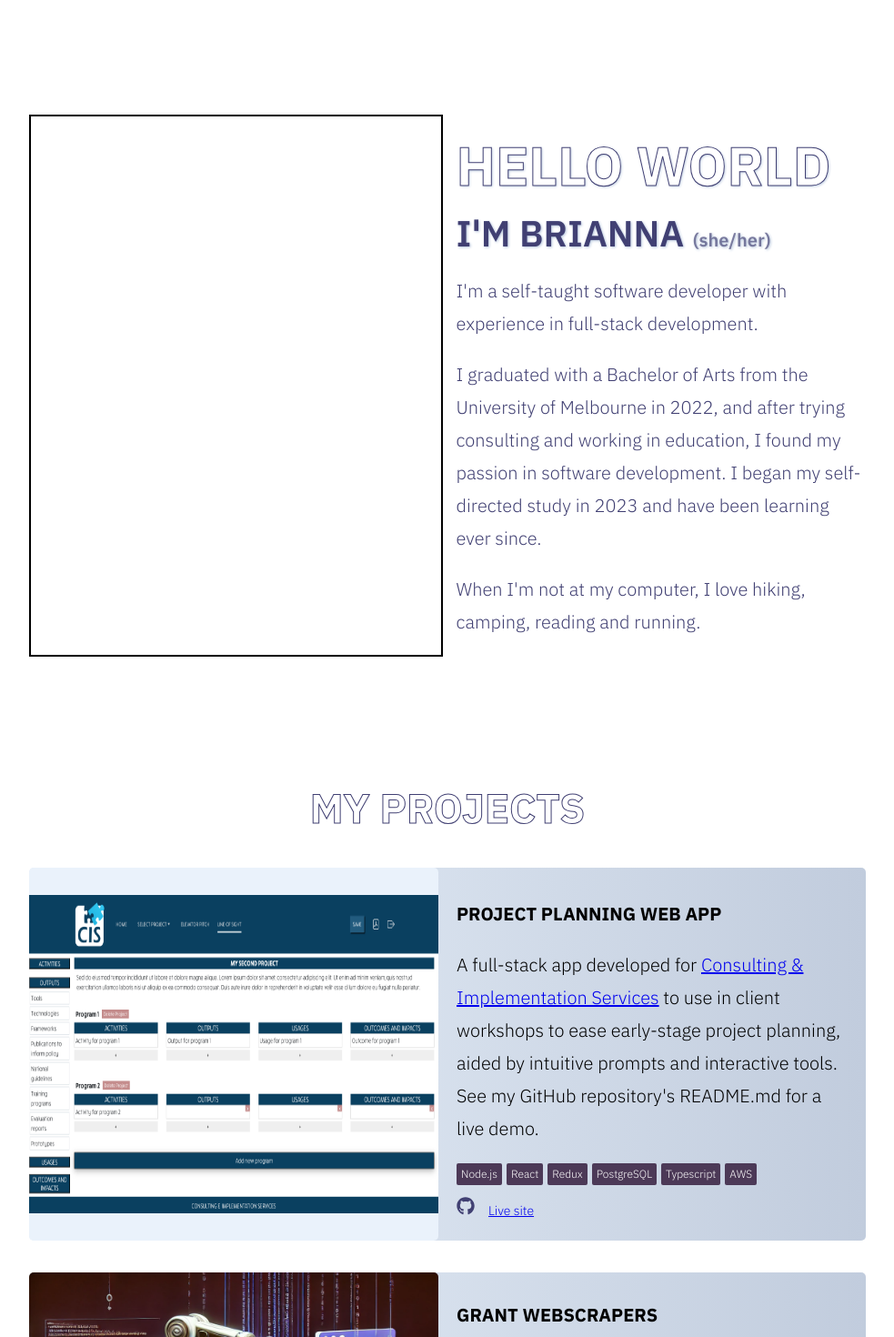
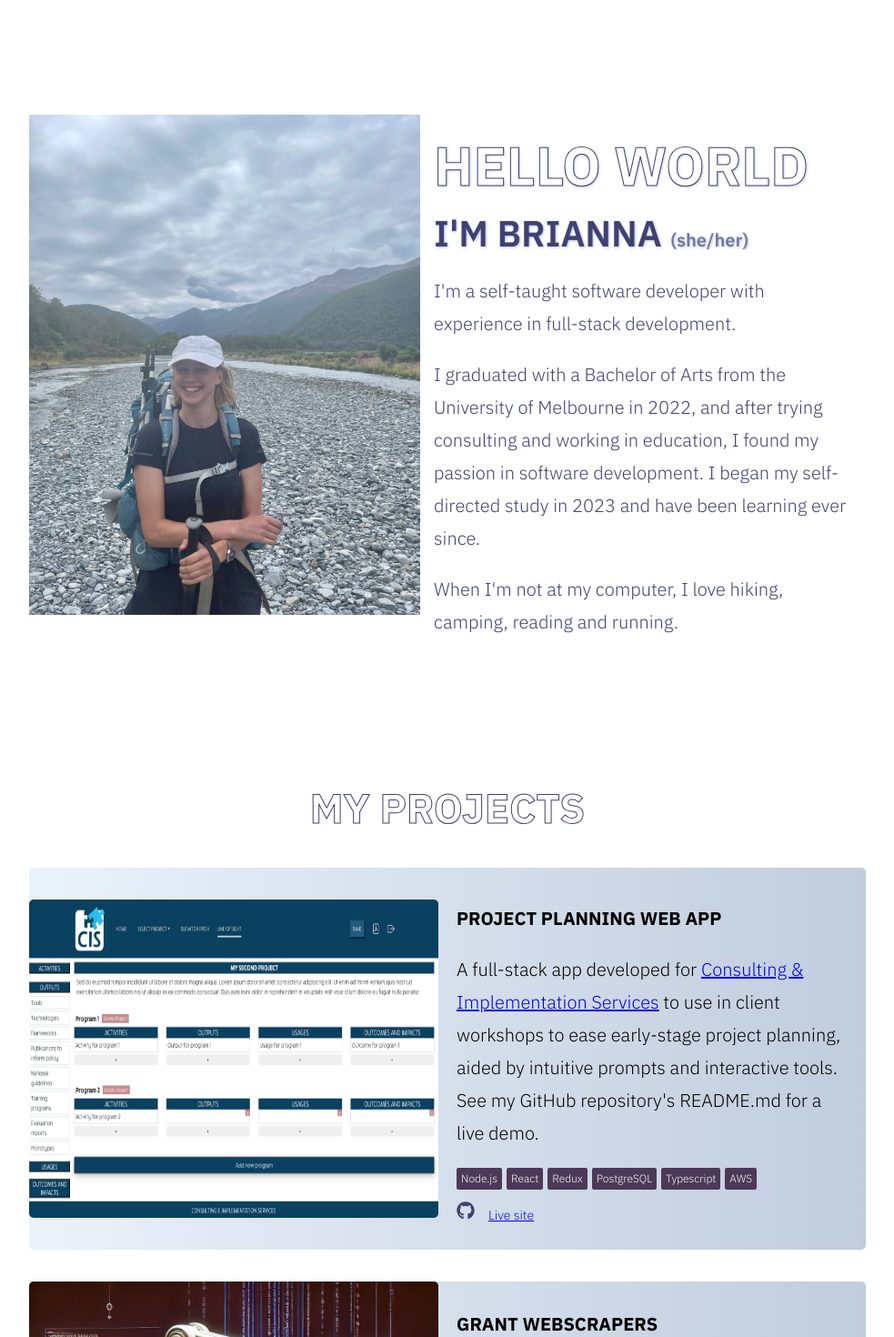
Before and after one commit to definitelynotarob0t/portfolio, a Next.js app: page / in a window 1280 px wide. Shown: the part 880-2350 px from the top of the page at 91% size, without its empty margins (148-1131 px from the left). Built offline with nearby package versions, Linux system fonts and the light colour scheme.

Commit message:
Added photo of myself and removed project 1 border

```diff
--- a/src/pages/components/AboutMe.tsx
+++ b/src/pages/components/AboutMe.tsx
@@ -1,6 +1,7 @@
 "use client"
 
 import { useEffect, useState, useRef } from "react";
+import Image from 'next/image';
 
 const AboutMe = () => {
     const targetRef = useRef<HTMLDivElement | null>(null);
@@ -33,7 +34,13 @@ const AboutMe = () => {
 
     return (
         <div  ref={targetRef} className={`about-me-container ${isVisible ? "fade-in" : ""}`}>
-            <div style={{ flexBasis: '50%', border: '2px solid black'}} />
+            {/* <div style={{ flexBasis: '50%', border: '2px solid black'}} />  */}
+            <Image
+              src="/images/me_hiking.jpg"
+              alt="A photo of me smiling in a valley with a hiking pack on"
+              width={430}
+              height={550}
+              />
             <div className="about-me-text" >
             <div className="about-me-header">
                 <h1>Hello WORLD <br /></h1>
--- a/src/pages/components/Projects.tsx
+++ b/src/pages/components/Projects.tsx
@@ -50,7 +50,7 @@ const Projects = () => {
                       width={450}
                       height={350}
                       className={`project-image ${visibility[0] ? "fade-in" : ""}`}
-                      style={{borderTop: '30px rgb(234, 242, 251) solid', borderBottom: '30px rgb(234, 242, 251) solid'}}
+                      style={{marginTop: '35px', marginBottom: '35px'}}
                       />
                     <div className={`project-text ${visibility[0] ? "fade-in" : ""}`}>
                         <h4>Project planning web app</h4>
```
Also changed, not shown: public/images/me_hiking.jpg (added), 1 other file (tests, documents, lock files or other folders).
